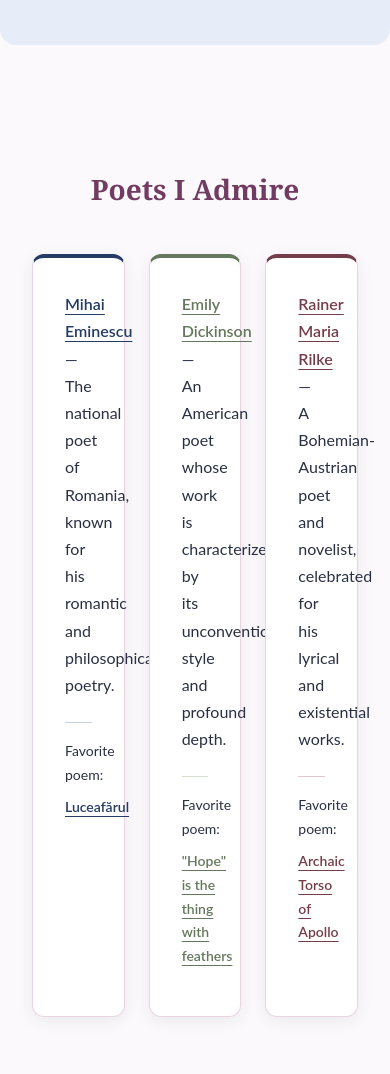
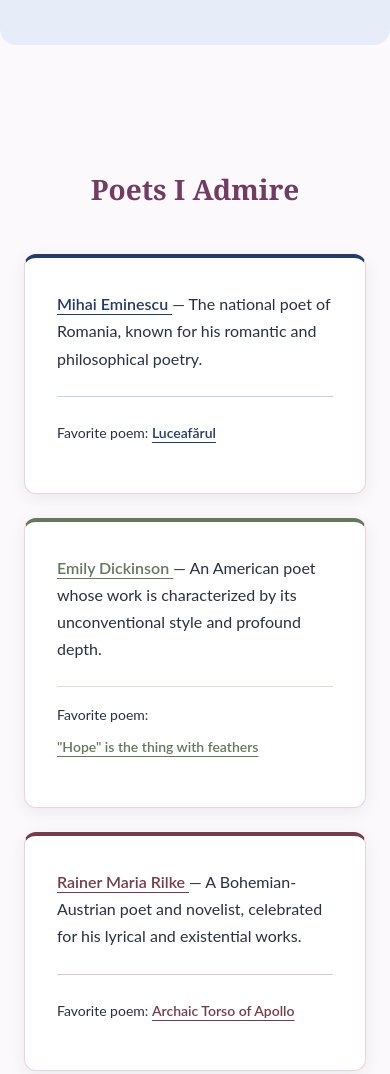
Before and after one commit to Cameloasa/DreamyLines, a plain HTML site: page index.html in a window 390 px wide. Shown: the part 2141-3215 px from the top of the page. Drawn offline with Linux system fonts and the light colour scheme.

Commit message:
added mobile responsive

```diff
--- a/style.css
+++ b/style.css
@@ -498,8 +498,21 @@ Favorite Poets
     background-color: #FAF5EE;
 }
 
+@media (max-width: 48rem) {
+    .poets-container ul {
+        grid-template-columns: repeat(2, minmax(0, 1fr));
+    }
+}
 
+@media (max-width: 36rem) {
+    .poets-container {
+        padding-inline: var(--space-md);
+    }
 
+    .poets-container ul {
+        grid-template-columns: 1fr;
+    }
+}
 /* ==============================
    Favorite Things
    ============================== */
@@ -616,7 +629,7 @@ Favorite Poets
 
 
 /* ==============================
-   Colors and Moods
+Colors and Moods
    ============================== */
 
 .moods-container {
```
